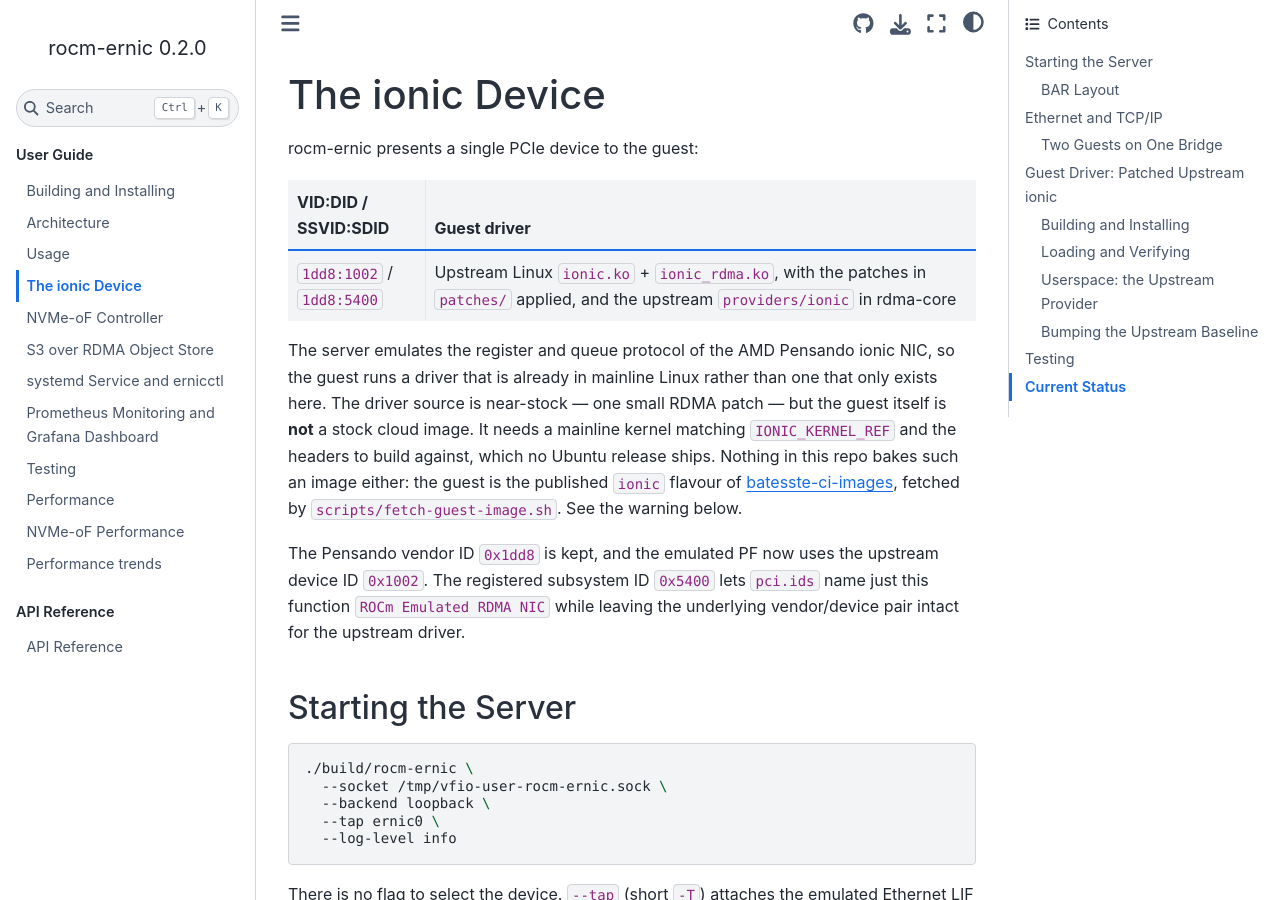
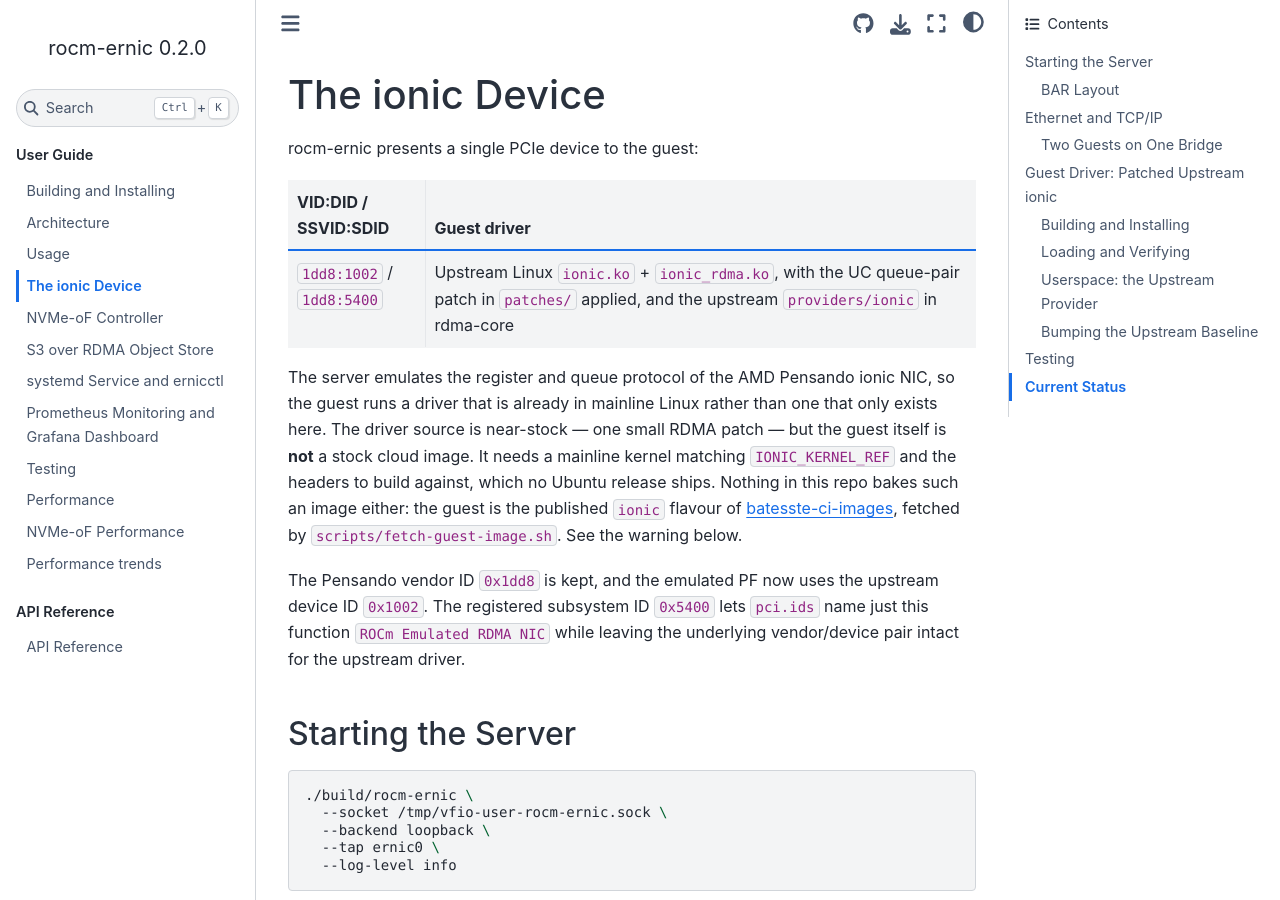
Before and after one commit to ROCm/rocm-ernic, a Sphinx documentation site: the page built from docs/ionic.rst, in a window 1280 px wide and 900 px high. Built offline with Sphinx 7.4.7 and the Sphinx Book theme 1.1.4, drawn with Linux system fonts in a browser that asks for light colours.

Commit message:
docs: clarify remaining ionic guest patch
Co-authored-by: sbates130272 <7095029+sbates130272@users.noreply.github.com>

```diff
--- a/docs/ionic.rst
+++ b/docs/ionic.rst
@@ -11,8 +11,9 @@ rocm-ernic presents a single PCIe device to the guest:
      - Guest driver
    * - ``1dd8:1002`` / ``1dd8:5400``
      - Upstream Linux ``ionic.ko`` + ``ionic_rdma.ko``,
-       with the patches in ``patches/`` applied, and the
-       upstream ``providers/ionic`` in rdma-core
+       with the UC queue-pair patch in ``patches/``
+       applied, and the upstream ``providers/ionic`` in
+       rdma-core
 
 The server emulates the register and queue protocol of the
 AMD Pensando ionic NIC, so the guest runs a driver that is
```
